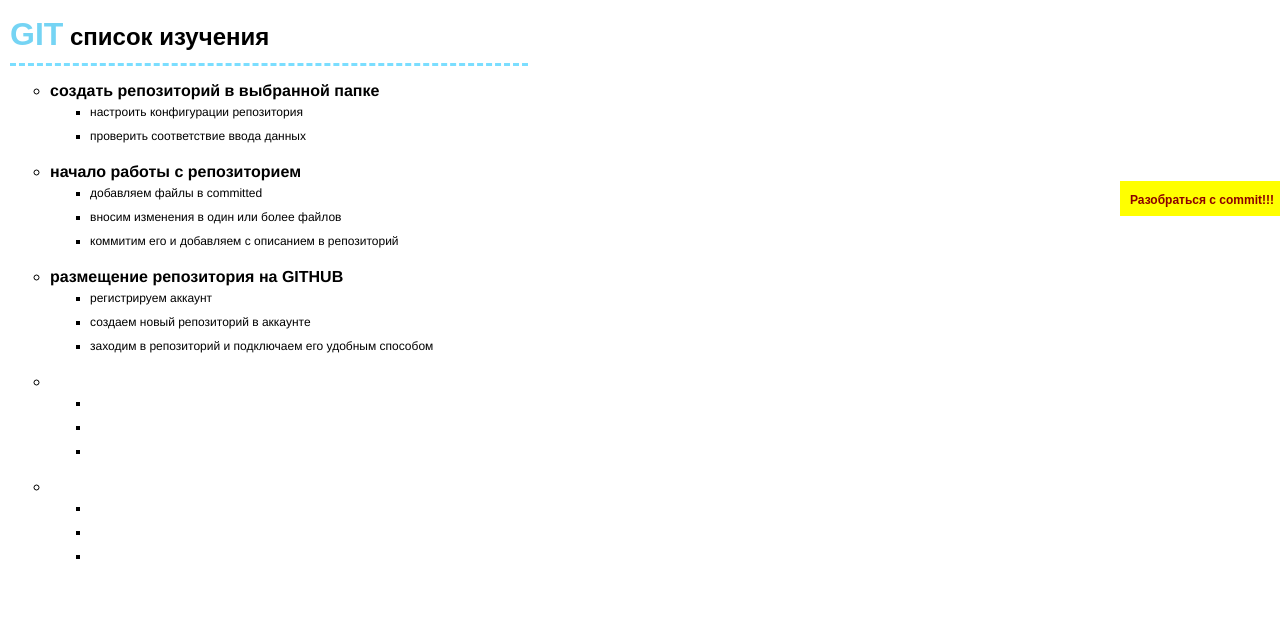
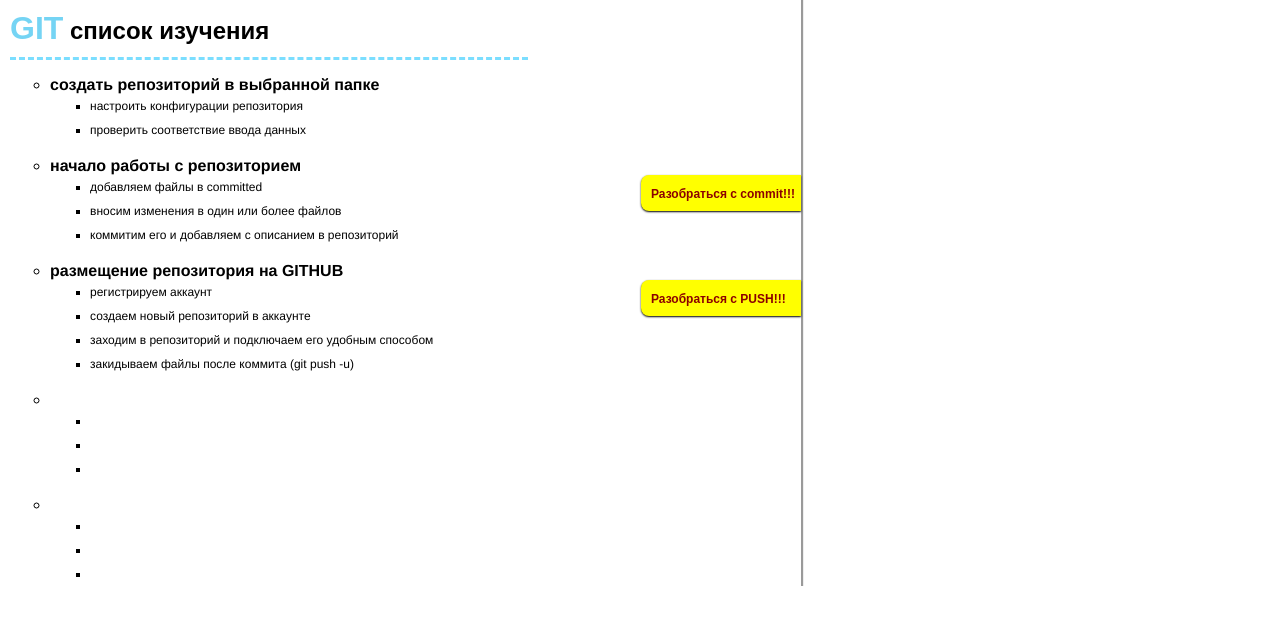
Before and after one commit to neipraeparat/hellow-GITHUB, a plain HTML site: page index.html in a window 1280 px wide. Drawn offline with Linux system fonts and the light colour scheme.

Commit message:
update alert

```diff
--- a/index.html
+++ b/index.html
@@ -21,11 +21,13 @@
                      <li>вносим изменения в один или более файлов</li>
                      <li>коммитим его и добавляем с описанием в репозиторий</li>
                  </ul>
-             <li class="base_li">размещение репозитория на GITHUB</li>
+             <li class="base_li">размещение репозитория на GITHUB </li>
+                <div class="alert"><p>Разобраться с PUSH!!!</p></div>
                  <ul>
                      <li>регистрируем аккаунт</li>
                      <li>создаем новый репозиторий в аккаунте</li>
                      <li>заходим в репозиторий и подключаем его удобным способом</li>
+                     <li>закидываем файлы после коммита (git push -u)</li>
                  </ul>
              <li class="base_li"></li>
                  <ul>
--- a/style.css
+++ b/style.css
@@ -1,9 +1,13 @@
-body{
+body,h1 {
     margin:0;
     padding:0;
 }
 main{
     padding-left: 10px;
+    width: 791px;
+    height: auto;
+    border-right-style:groove
+
 }
 h1{
 
@@ -11,7 +15,7 @@ h1{
     font-size: 18pt;
     border-bottom-style: dashed;
     border-color: #7bdeff;
-    padding-bottom:10px;
+    padding:10px 0px;
     margin-bottom: 16px;
     width: 518px;
 }
@@ -41,6 +45,7 @@ ul ul li{
 }
 
 .alert{
+    border-radius: 8px 0 0 8px;
     font:normal bold 12px Arial;
     width: 150px;
     height: 30px;
@@ -49,5 +54,6 @@ ul ul li{
     background-color:yellow;
     color:darkred;
     padding-left: 10px;
-    padding-bottom: 5px;
+    padding-bottom: 6px;
+    box-shadow:0 1px 2px rgba(0,0,0,1);
 }
```
